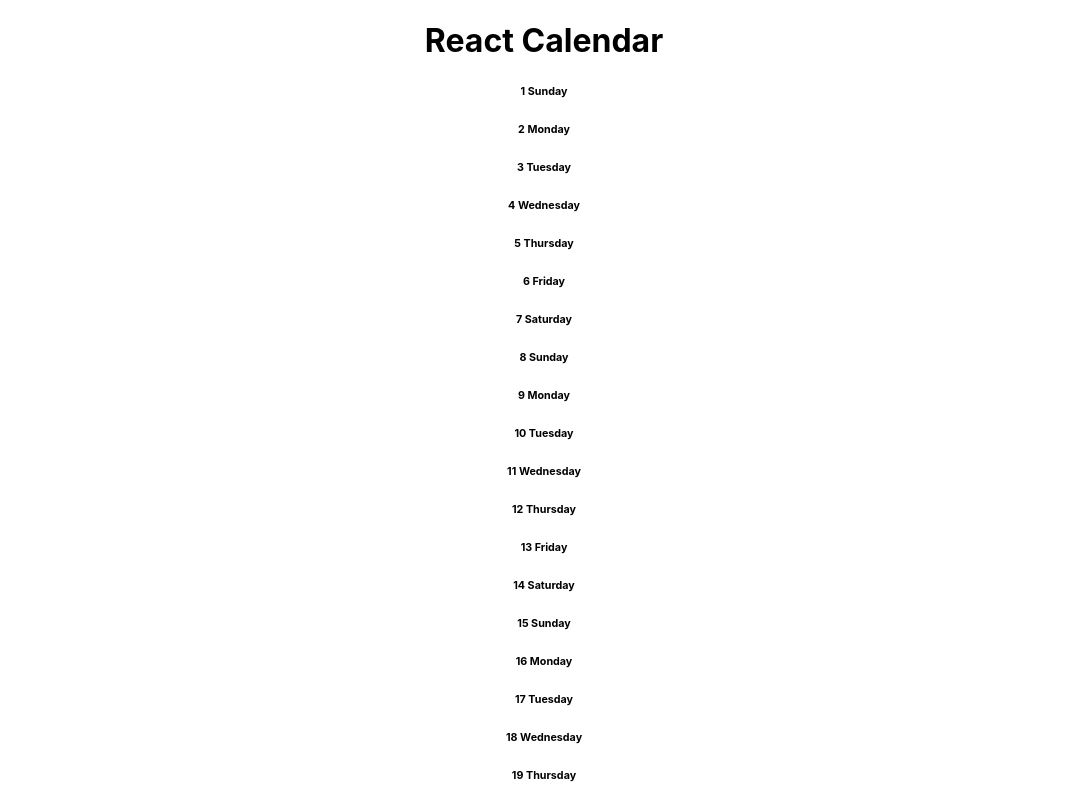
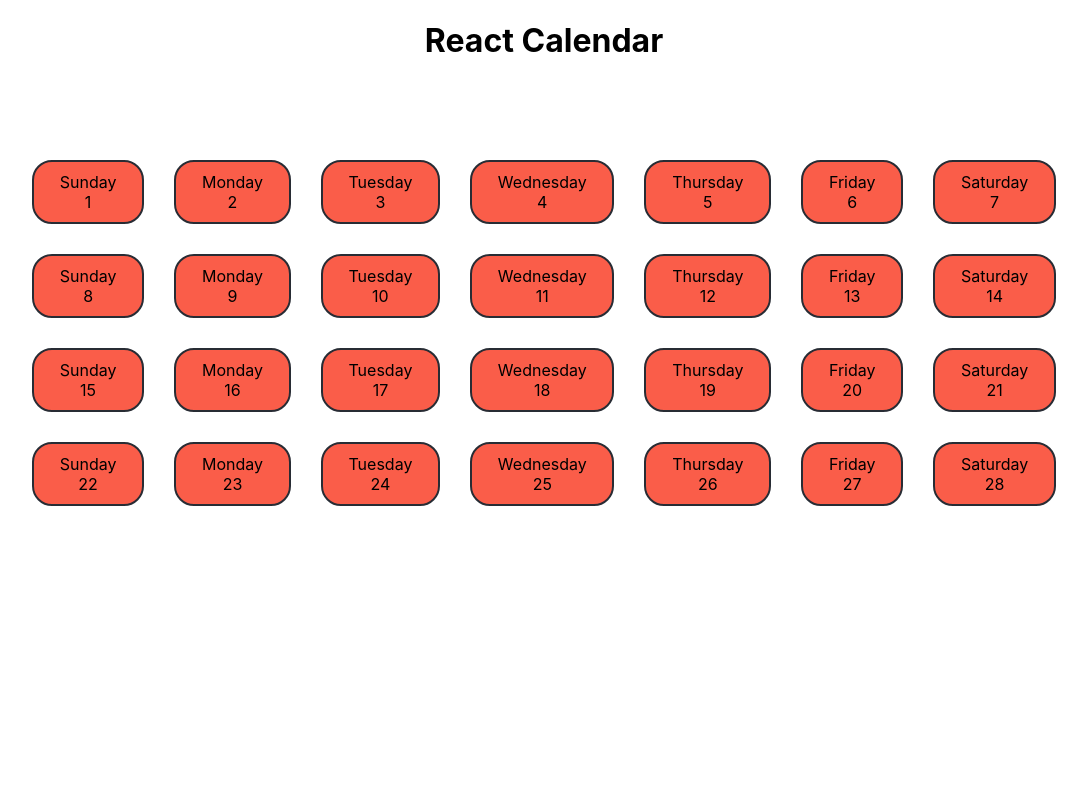
Before and after one commit to chrisdotgrubb/reactCalendarLab, a React (Create React App) app: page / in a window 1280 px wide. Shown: the top 800 px of the page, without its empty margins (96-1183 px from the left). Built offline with nearby package versions, Linux system fonts and the light colour scheme.

Commit message:
Style day divs

```diff
--- a/src/App.css
+++ b/src/App.css
@@ -36,3 +36,18 @@
         transform: rotate(360deg);
     }
 }
+
+.calendar {
+    width: 80%;
+    margin: 100px auto;
+    display: grid;
+    grid-template-columns: auto auto auto auto auto auto auto;
+    grid-gap: 30px;
+}
+
+.day {
+    border: #282c34 solid 2px;
+    border-radius: 20px;
+    background-color: #fa5d49;
+    padding: 10px;
+}
--- a/src/App.js
+++ b/src/App.js
@@ -37,10 +37,13 @@ export default function App() {
 				return days[i].name;
 			}
 
-	const allDays = dates.map((d) => {
-			const dayOfWeek = getDayOfWeek(d - 1)
+	const allDays = dates.map((date) => {
+			const dayOfWeek = getDayOfWeek(date - 1)
 			return (
-				<h6>{d} {dayOfWeek}</h6>
+				<div className={'day'}>
+					<div>{dayOfWeek}</div>
+					<div>{date}</div>
+				</div>
 			)
 		}
 	)
```
Also changed, not shown: 1 other file (tests, documents, lock files or other folders).
